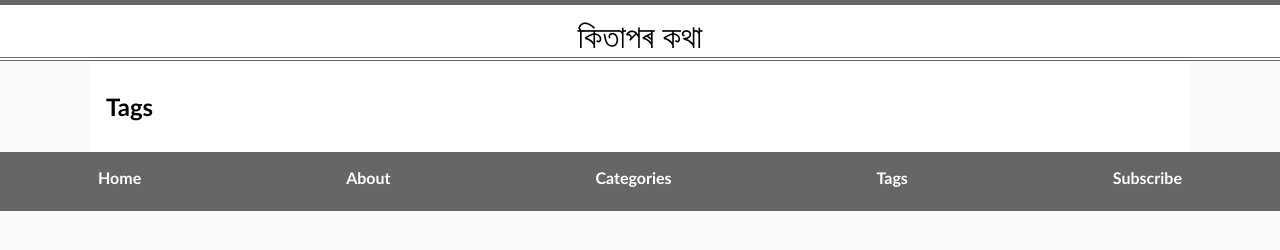
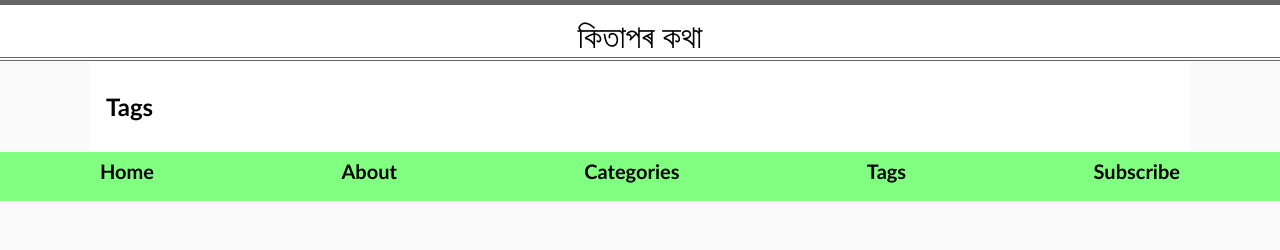
Before and after one commit to kangkanmzu/kangkanmzu.github.io, a plain HTML site: page tags/index.html in a window 1280 px wide. Drawn offline with nearby package versions, Linux system fonts and the light colour scheme.

Commit message:
Your optional commit message

```diff
--- a/css/style.css
+++ b/css/style.css
@@ -85,10 +85,13 @@ article { padding: 1em; }
 .pagination li, .terms li { display: inline; }
 .pagination a { padding: 0 .2em; }
 .footer {
-  background: #666;
-  padding: 1em 0;
+  background: #80ff80;
+  padding: .5em 0;
 }
-.footer, .footer a { color: #fff; }
+.footer, .footer a
+ { color: #000000;
+font-size: 20px;
+}
 .copyright, .copyright a { color: #ccc; }
 .menu {
   margin-bottom: .5em;
```
